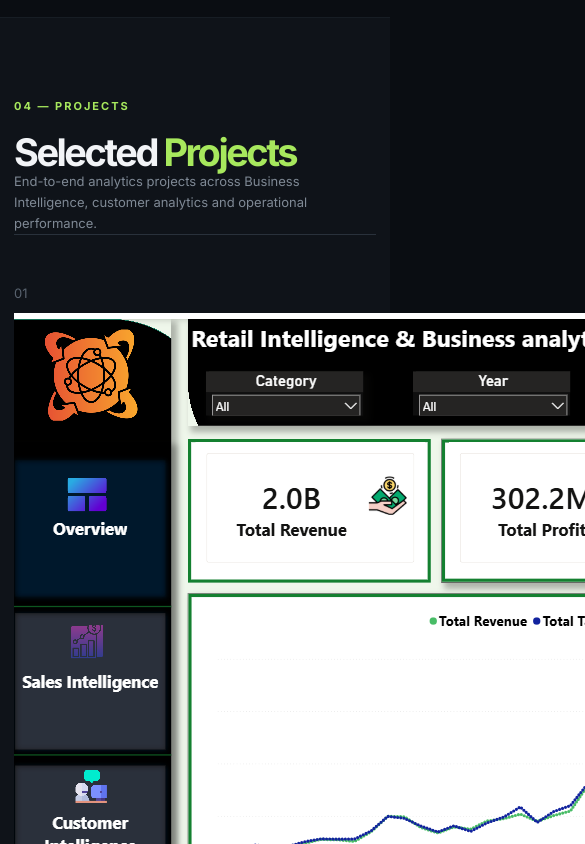
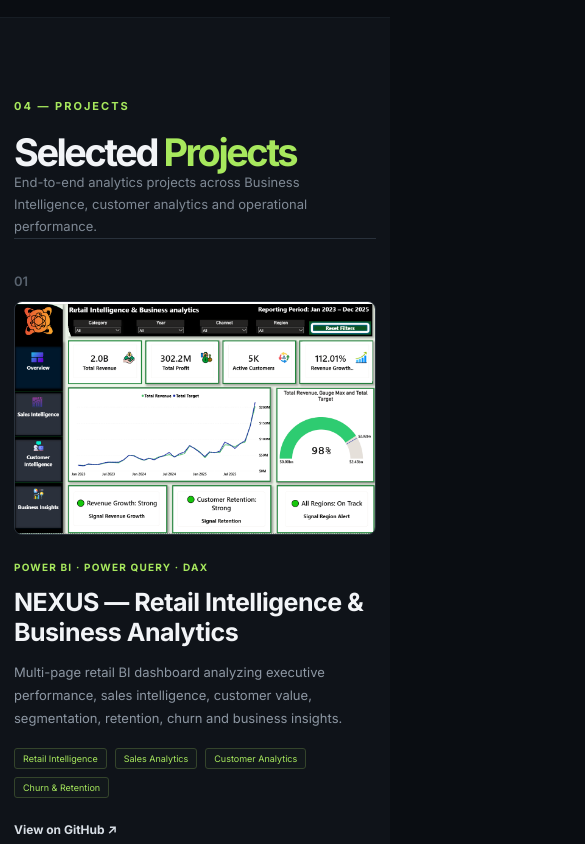
Before and after one commit to mdsabuj-eng/nurul-amin-portfolio, a plain HTML site: page index.html in a window 390 px wide. Shown: the part 4580-5424 px from the top of the page, 585 px wide, since content can reach past the window. Drawn offline with Linux system fonts and the light colour scheme.

Commit message:
Refactor CSS styles for improved structure and readability

````diff
--- a/style.css
+++ b/style.css
@@ -365,13 +365,15 @@ h2 span {
 }
 
 
-/* PROJECTS */
+```css
+/* ================= PROJECTS ================= */
 
 .projects-header {
     display: flex;
     justify-content: space-between;
-    align-items: end;
+    align-items: flex-end;
     gap: 40px;
+    margin-bottom: 10px;
 }
 
 .projects-header h2 {
@@ -382,13 +384,17 @@ h2 span {
     max-width: 400px;
     color: #7f8995;
     font-size: 13px;
+    line-height: 1.7;
 }
+
+
+/* PROJECT CARD */
 
 .project {
     display: grid;
     grid-template-columns: 100px 1fr;
     gap: 35px;
-    padding: 48px 0;
+    padding: 55px 0;
     border-top: 1px solid #29313b;
 }
 
@@ -396,44 +402,251 @@ h2 span {
     border-bottom: 1px solid #29313b;
 }
 
+
+/* PROJECT NUMBER */
+
 .project-number {
     color: #59636f;
     font-size: 13px;
+    font-weight: 600;
+    padding-top: 4px;
 }
+
+
+/* PROJECT IMAGE */
+
+.project-image {
+    width: 100%;
+    max-width: 900px;
+    height: auto;
+    display: block;
+
+    margin: 0 0 30px 0;
+
+    border: 1px solid #29313b;
+    border-radius: 14px;
+
+    background: #11161c;
+
+    object-fit: cover;
+
+    transition:
+        transform 0.3s ease,
+        border-color 0.3s ease,
+        box-shadow 0.3s ease;
+}
+
+
+/* IMAGE HOVER */
+
+.project-image:hover {
+    transform: translateY(-4px);
+    border-color: #3c4b38;
+
+    box-shadow:
+        0 14px 35px rgba(0, 0, 0, 0.28);
+}
+
+
+/* PROJECT TOOLS */
+
+.project-tools {
+    color: #a7e85d;
+    font-size: 10px;
+    font-weight: 700;
+    letter-spacing: 1.2px;
+    margin-bottom: 12px;
+}
+
+
+/* PROJECT TITLE */
 
 .project h3 {
     font-size: 30px;
+    line-height: 1.2;
     letter-spacing: -1px;
-    margin: 10px 0;
+    margin: 10px 0 14px;
 }
+
+
+/* PROJECT DESCRIPTION */
 
 .project p {
     max-width: 720px;
     color: #8d97a3;
+    font-size: 14px;
+    line-height: 1.75;
+    margin-bottom: 0;
 }
+
+
+/* PROJECT CHIPS */
 
 .chips {
     display: flex;
     flex-wrap: wrap;
     gap: 8px;
-    margin: 20px 0;
+    margin: 22px 0;
 }
 
 .chips span {
     border: 1px solid #34442b;
+    border-radius: 3px;
+
     color: #a7e85d;
-    padding: 5px 9px;
+
+    padding: 6px 10px;
+
     font-size: 10px;
+    line-height: 1;
+
+    background: rgba(167, 232, 93, 0.02);
 }
 
+
+/* GITHUB LINK */
+
 .project-link {
+    display: inline-block;
+
     font-size: 12px;
     font-weight: 700;
+
+    color: #d8dee5;
+
+    text-decoration: none;
+
+    transition:
+        color 0.2s ease,
+        transform 0.2s ease;
 }
 
 .project-link:hover {
     color: #a7e85d;
+    transform: translateX(3px);
 }
+
+
+/* ================= CERTIFICATIONS ================= */
+
+.cert-grid {
+    display: grid;
+    grid-template-columns: 1fr 1fr;
+    gap: 12px;
+}
+
+.cert-card {
+    display: flex;
+    gap: 20px;
+
+    border: 1px solid #28303a;
+    border-radius: 10px;
+
+    padding: 22px;
+
+    background: rgba(255, 255, 255, 0.01);
+
+    transition:
+        border-color 0.25s ease,
+        transform 0.25s ease;
+}
+
+.cert-card:hover {
+    border-color: #34442b;
+    transform: translateY(-2px);
+}
+
+.cert-card > span {
+    color: #a7e85d;
+    font-size: 11px;
+    font-weight: 700;
+}
+
+.cert-card h3 {
+    font-size: 14px;
+    line-height: 1.4;
+    margin: 0;
+}
+
+.cert-card p {
+    color: #707b88;
+    font-size: 12px;
+    line-height: 1.6;
+    margin-top: 5px;
+}
+
+
+/* ================= PROJECT RESPONSIVE ================= */
+
+@media (max-width: 768px) {
+
+    .projects-header {
+        flex-direction: column;
+        align-items: flex-start;
+        gap: 15px;
+    }
+
+    .projects-header p {
+        max-width: 100%;
+    }
+
+    .project {
+        grid-template-columns: 1fr;
+        gap: 18px;
+        padding: 40px 0;
+    }
+
+    .project-number {
+        padding-top: 0;
+    }
+
+    .project-image {
+        margin-bottom: 24px;
+        border-radius: 10px;
+    }
+
+    .project h3 {
+        font-size: 24px;
+        letter-spacing: -0.5px;
+    }
+
+    .project p {
+        font-size: 13px;
+    }
+
+    .cert-grid {
+        grid-template-columns: 1fr;
+    }
+}
+
+
+/* ================= SMALL MOBILE ================= */
+
+@media (max-width: 480px) {
+
+    .project {
+        padding: 32px 0;
+    }
+
+    .project h3 {
+        font-size: 21px;
+    }
+
+    .project-image {
+        border-radius: 8px;
+    }
+
+    .chips {
+        margin: 18px 0;
+    }
+
+    .chips span {
+        font-size: 9px;
+        padding: 5px 8px;
+    }
+
+}
+```
 
 
 /* CERTIFICATIONS */
````
